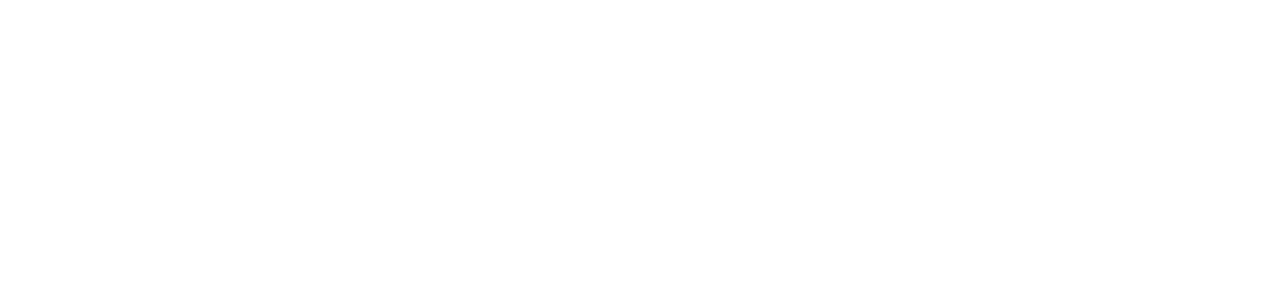
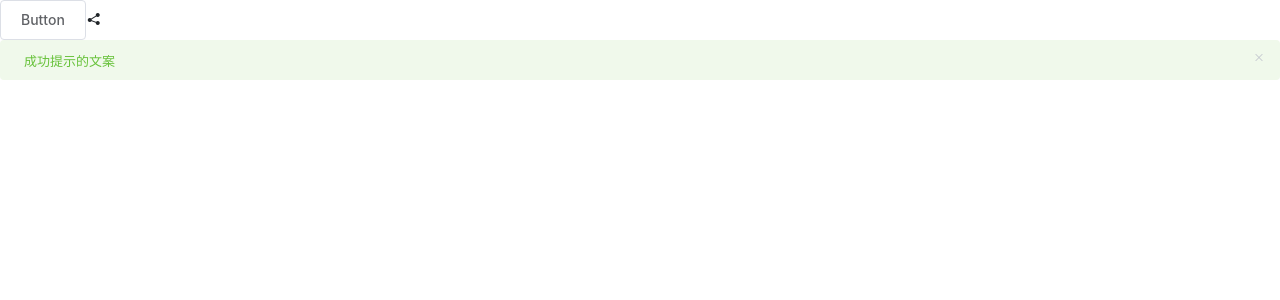
Before and after one commit to cailiwu/openapi-project, a Nuxt app: page /test in a window 1280 px wide. Before the commit this address had no page. Shown: the top 300 px of the page. Built offline with nearby package versions, Linux system fonts and the light colour scheme.

Commit message:
Added element ui and try it

```diff
--- a/assets/css/plugins/index.scss
+++ b/assets/css/plugins/index.scss
@@ -1 +1,3 @@
 @import "@fortawesome/fontawesome-free/css/all.css";
+// https://element.eleme.io/#/zh-CN/component/alert document
+@import 'element-ui/lib/theme-chalk/index.css'
--- a/nuxt.config.js
+++ b/nuxt.config.js
@@ -29,7 +29,8 @@
   ** Plugins to load before mounting the App
   */
   plugins: [
-    '@/plugins/request-plugin.js'
+    '@/plugins/request-plugin.js',
+    '@/plugins/element-ui.js'
   ],
   /*
   ** Nuxt.js dev-modules
--- a/package.json
+++ b/package.json
@@ -18,6 +18,7 @@
     "axios": "^0.19.2",
     "bootstrap": "^4.1.3",
     "bootstrap-vue": "^2.0.0",
+    "element-ui": "^2.13.1",
     "nuxt": "^2.0.0"
   },
   "devDependencies": {
--- /dev/null
+++ b/pages/test.vue
@@ -0,0 +1,24 @@
+<template>
+  <div>
+    <el-button @click="visible = true">
+      Button
+    </el-button>
+    <el-dialog :visible.sync="visible" title="Hello world">
+      <p>Try Element</p>
+    </el-dialog>
+    <i class="el-icon-share" />
+    <el-alert
+      title="成功提示的文案"
+      type="success"
+    />
+  </div>
+</template>
+<script>
+export default {
+  data () {
+    return {
+      visible: false
+    }
+  }
+}
+</script>
--- /dev/null
+++ b/plugins/element-ui.js
@@ -0,0 +1,3 @@
+import Vue from 'vue'
+import ElementUI from 'element-ui'
+Vue.use(ElementUI)
```
Also changed, not shown: 1 other file (tests, documents, lock files or other folders).
